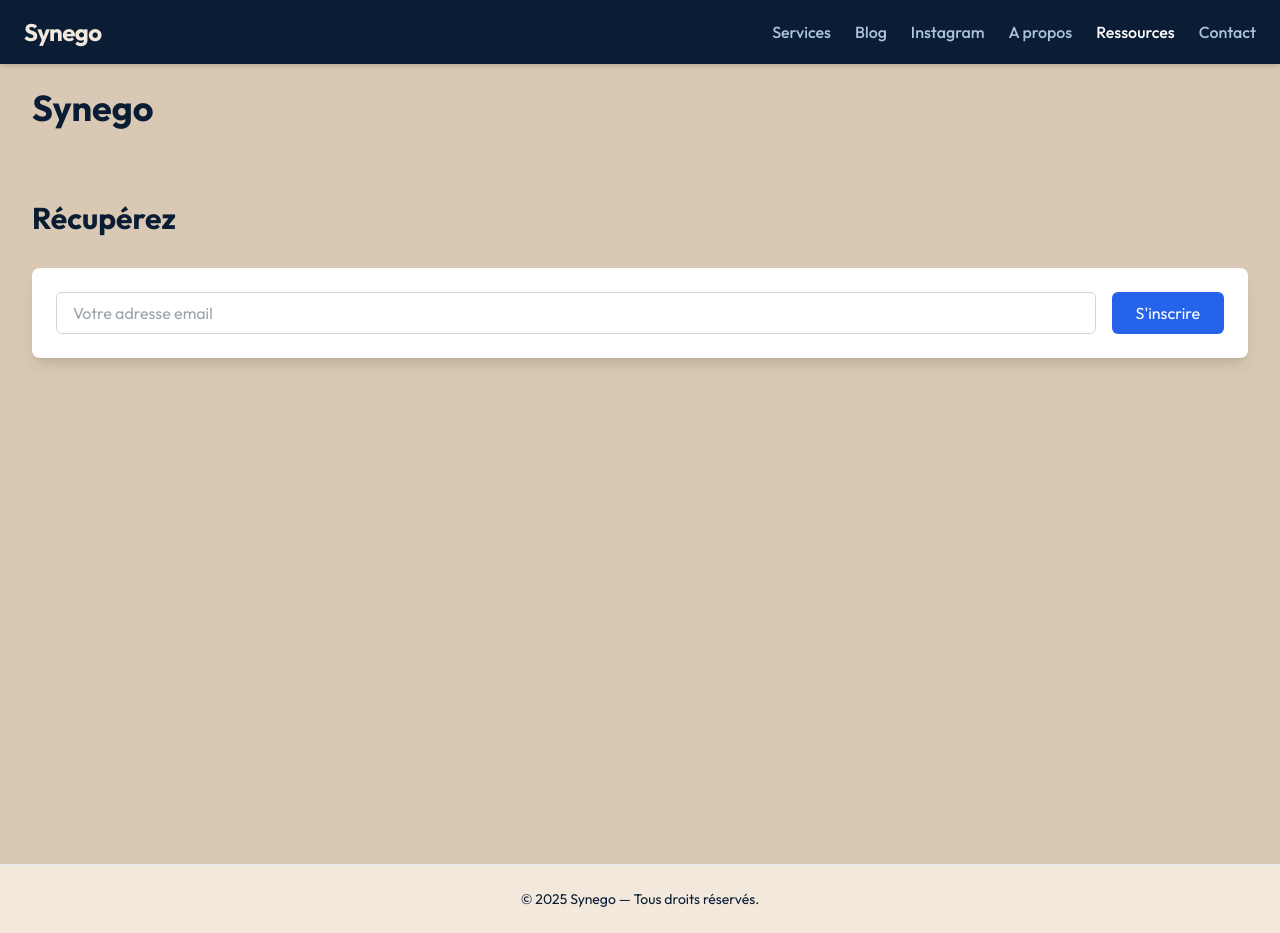
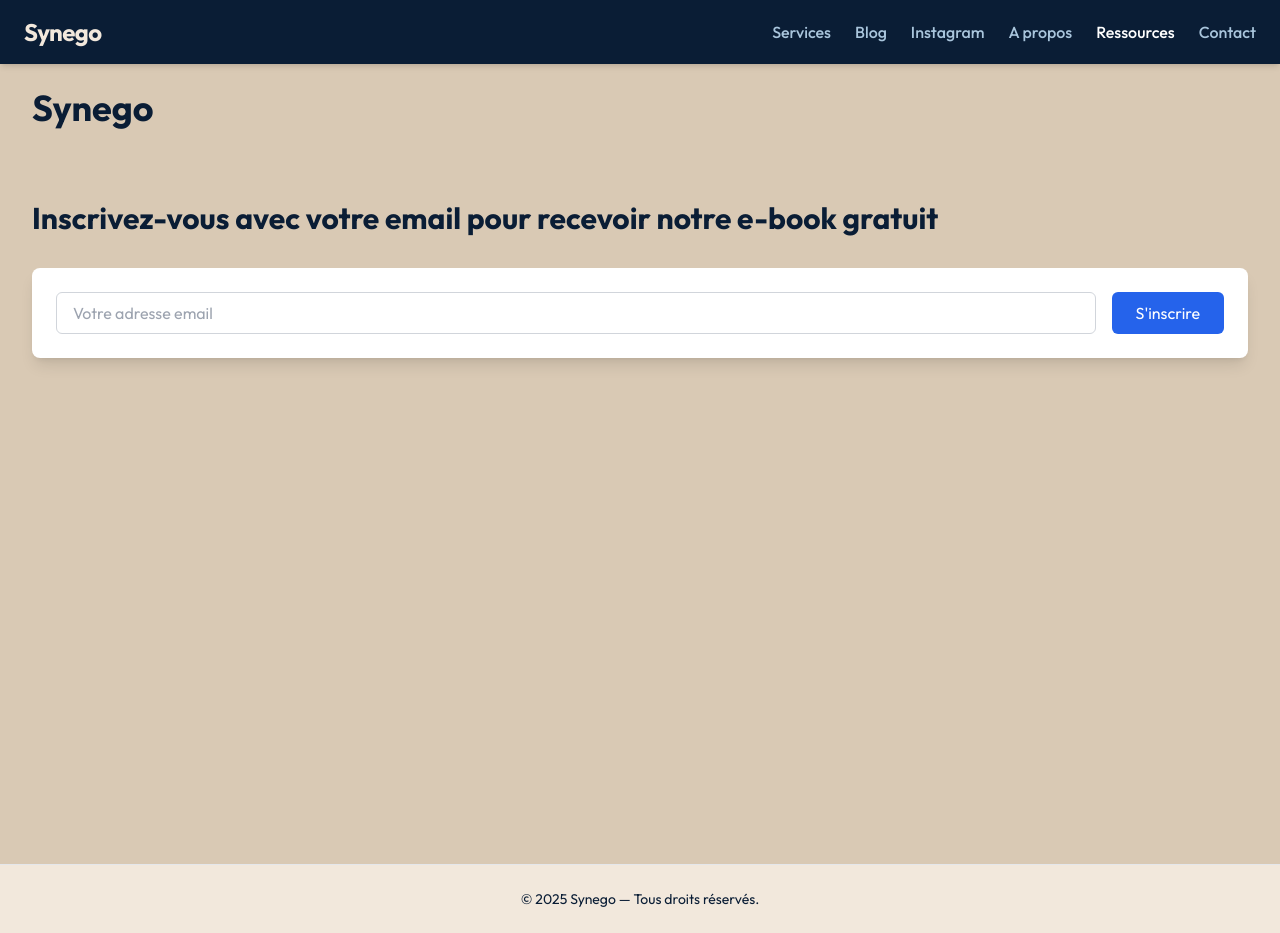
Before and after one commit to Maximegii/IsihessConsulting, a Next.js app: page /ressources in a window 1280 px wide. Built offline with nearby package versions, Linux system fonts and the light colour scheme.

Commit message:
download pdf

```diff
--- a/app/ressources/page.tsx
+++ b/app/ressources/page.tsx
@@ -1,6 +1,6 @@
 export const metadata = {
     title: "Ressources | Synego",
-    description: "Retrouvez nos actualités, inspirations et conseils sur Instagram pour le bien-être et le développement personnel.",
+    description: "Inscrivez-vous avec votre email pour recevoir notre e-book gratuit.",
     keywords: [
         "Thérapies et Pratiques", "Thérapies alternatives", "Médecines douces", "Médecines complémentaires", "Acupuncture", "Ventouses", "Cupping thérapie", "Shiatsu", "Tuina", "Hypnothérapie", "Sophrologie", "EFT", "Dialogue intérieur", "Dialogue pédagogique", "Sciences de la Personnalité", "MBTI", "Ennéagramme", "Process Communication", "Archétypes", "Développement Personnel", "Coaching", "Thérapie", "Mindset", "Transformation", "Potentiel", "Confiance en soi", "Croissance personnelle", "Bien-être", "Bien-être global", "Approche holistique", "Synergie", "Harmonie", "Équilibre", "Adaptation", "Capacité d'adaptation", "Gestion d'apprentissage", "Stress", "Douleurs chroniques", "Blocages émotionnels", "Croyances limitantes", "Solitude émotionnelle", "Tensions musculaires", "Fatigue chronique", "Insomnies", "Anxiété", "Soulagement", "Relaxation", "Connaissance de soi", "Relations authentiques", "Gestion de la douleur", "Révélation du potentiel", "Synego", "Ultimate Melik"
     ]
@@ -22,7 +22,7 @@ export default function Home() {
                 {/* Section Title */}
                 <div className="mb-8">
                     <h2 className="text-3xl font-montserrat font-bold text-bleu-profond mb-4">
-                        Récupérez
+                        Inscrivez-vous avec votre email pour recevoir notre e-book gratuit
                     </h2>
                 </div>
 
--- a/components/EmailForm.tsx
+++ b/components/EmailForm.tsx
@@ -20,9 +20,18 @@ export default function EmailForm() {
             });
 
             if (response.ok) {
-                console.log(response)
                 setStatus('success');
                 setEmail('');
+
+                // PDF download
+                const pdfUrl = '/livre_blanc.pdf';
+                const link = document.createElement('a');
+                link.className = 'hidden';
+                link.href = pdfUrl;
+                link.download = 'Livre Blanc.pdf';
+                document.body.appendChild(link);
+                link.click();
+                link.remove();
             } else {
                 setStatus('error');
             }
```
Also changed, not shown: 1 other file (tests, documents, lock files or other folders).
